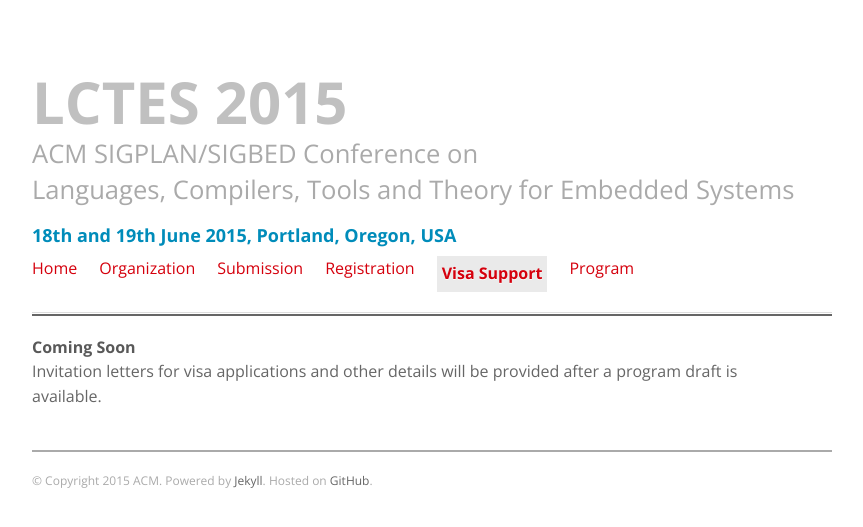
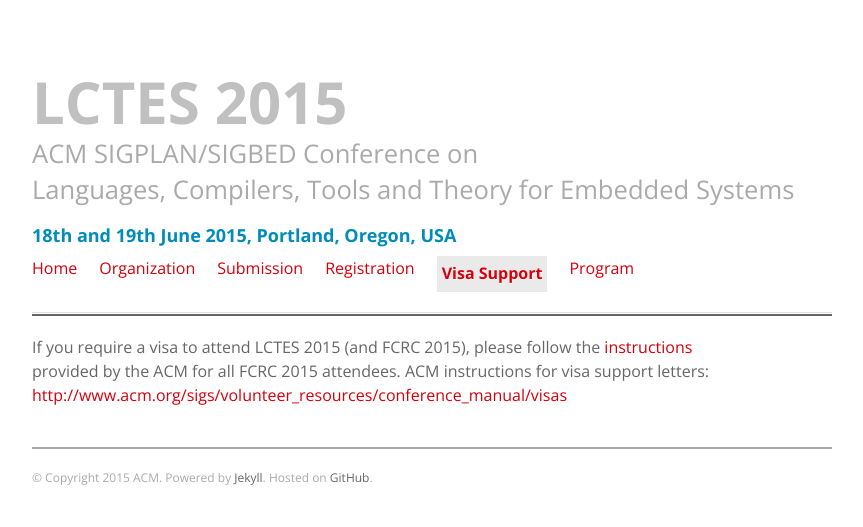
Before and after one commit to GSathish/lctes2015, a Jekyll site: the page built from visas/index.html, in a window 1280 px wide. Shown: the top 527 px of the page, without its empty margins (28-891 px from the left). Built offline with Jekyll 4.4.1, drawn with Linux system fonts in a browser that asks for light colours.

Commit message:
added visa information

```diff
--- a/visas/index.html
+++ b/visas/index.html
@@ -5,6 +5,6 @@
 description: Visa-related Information
 ---
 
-<strong>Coming Soon</strong>
+If you require a visa to attend LCTES 2015 (and FCRC 2015), please follow the <a href="http://www.acm.org/sigs/volunteer_resources/conference_manual/visas">instructions</a> provided by the ACM for all FCRC 2015 attendees.
 
-<p>Invitation letters for visa applications and other details will be provided after a program draft is available.</p>
+ACM instructions for visa support letters: <a href="http://www.acm.org/sigs/volunteer_resources/conference_manual/visas">http://www.acm.org/sigs/volunteer_resources/conference_manual/visas</a>
```
